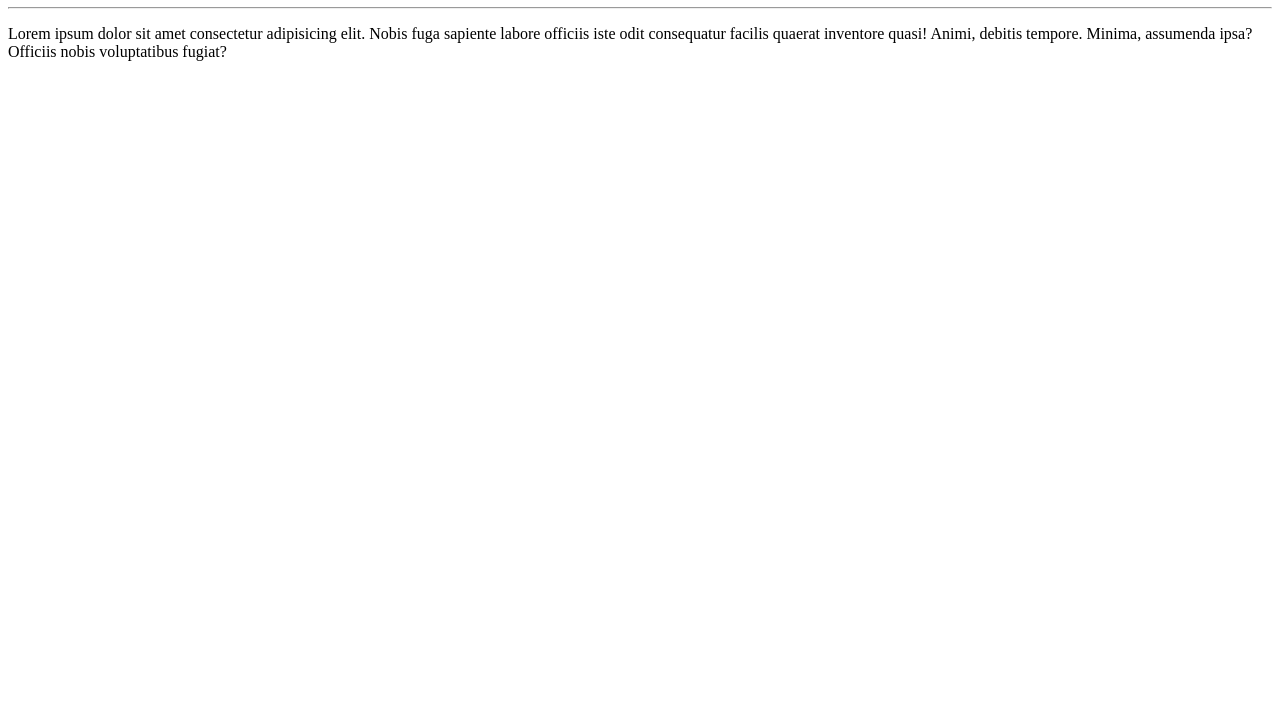
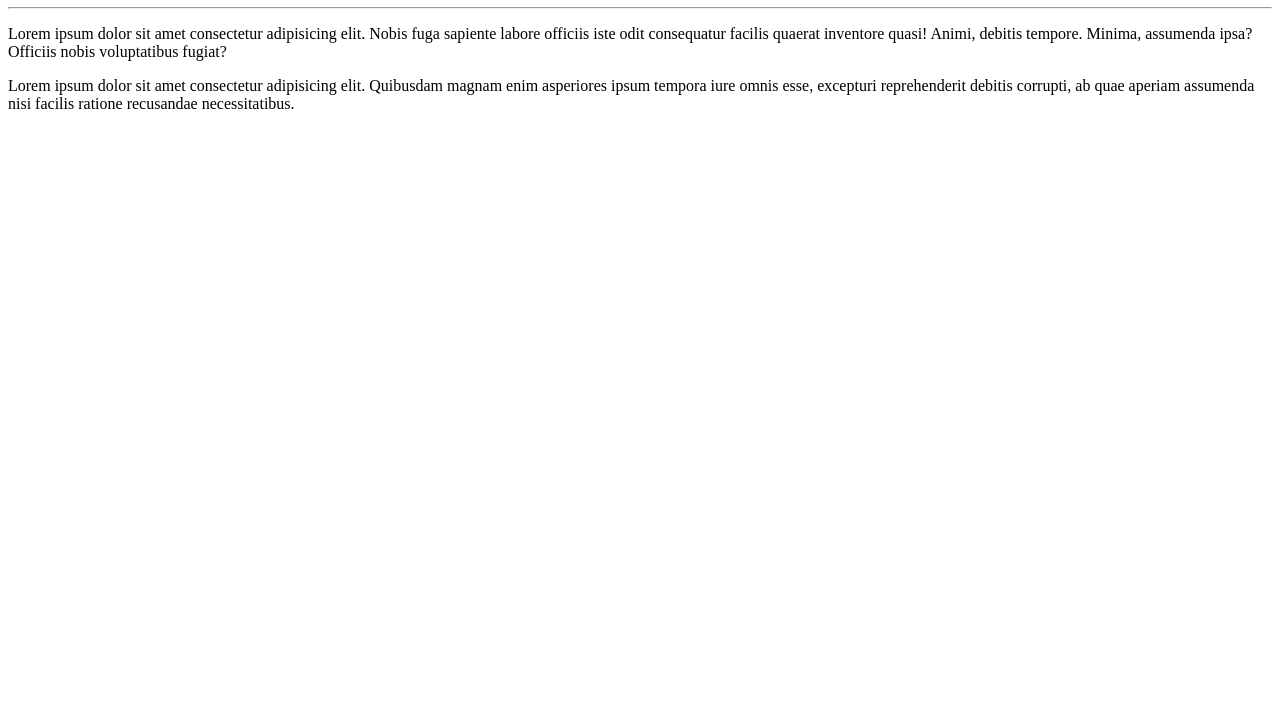
Before and after one commit to ddabrandao/Ola-Mundo, a plain HTML site: page site-exemplo/index.html in a window 1280 px wide. Shown: the part 73-800 px from the top of the page. Drawn offline with Linux system fonts and the light colour scheme.

Commit message:
adicionado mais um paragrafo

```diff
--- a/site-exemplo/index.html
+++ b/site-exemplo/index.html
@@ -9,5 +9,6 @@
     <h1>Olá, Mundo!</h1>
     <hr>
     <p>Lorem ipsum dolor sit amet consectetur adipisicing elit. Nobis fuga sapiente labore officiis iste odit consequatur facilis quaerat inventore quasi! Animi, debitis tempore. Minima, assumenda ipsa? Officiis nobis voluptatibus fugiat?</p>
+    <p>Lorem ipsum dolor sit amet consectetur adipisicing elit. Quibusdam magnam enim asperiores ipsum tempora iure omnis esse, excepturi reprehenderit debitis corrupti, ab quae aperiam assumenda nisi facilis ratione recusandae necessitatibus.</p>
 </body>
 </html>
```
